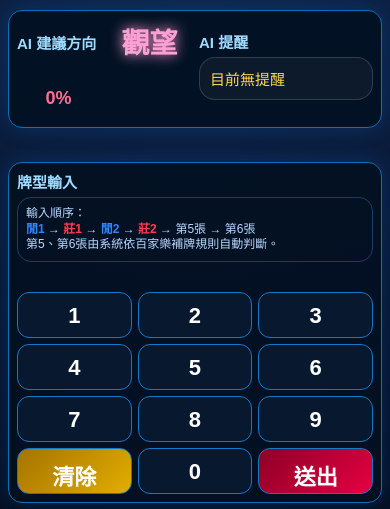
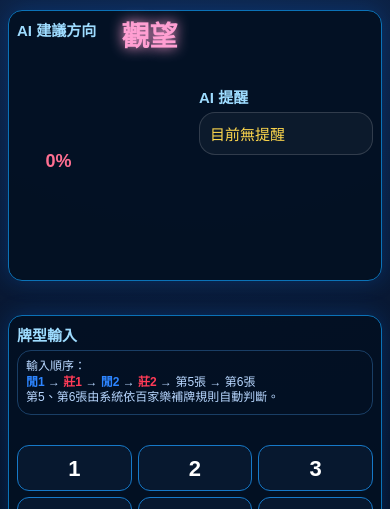
Before and after one commit to hecht19980820/baccarat-online, a Flask app: page / in a window 390 px wide. Shown: the part 152-661 px from the top of the page. Run offline with Flask 3, Linux system fonts and the light colour scheme; the visitor is signed in with stand-in values (Sample User, id 1).

Commit message:
Update index.html

```diff
--- a/templates/index.html
+++ b/templates/index.html
@@ -49,13 +49,6 @@ select,button{
     display:grid;
     grid-template-columns:330px 1fr 330px;
     gap:16px;
-}
-.ai-row{
-    display:grid;
-    grid-template-columns:1fr 1fr;
-    gap:10px;
-    align-items:center;
-    min-height:100px;
 }
 .grid-mid{
     display:grid;
@@ -226,6 +219,13 @@ body.force-desktop .stats-row{
 
 @media(max-width:900px){
 
+    .ai-row{
+    min-height:130px !important;
+}
+
+.ai-row > div{
+    min-height:120px !important;
+}
     .container{
         padding:8px;
     }
```
